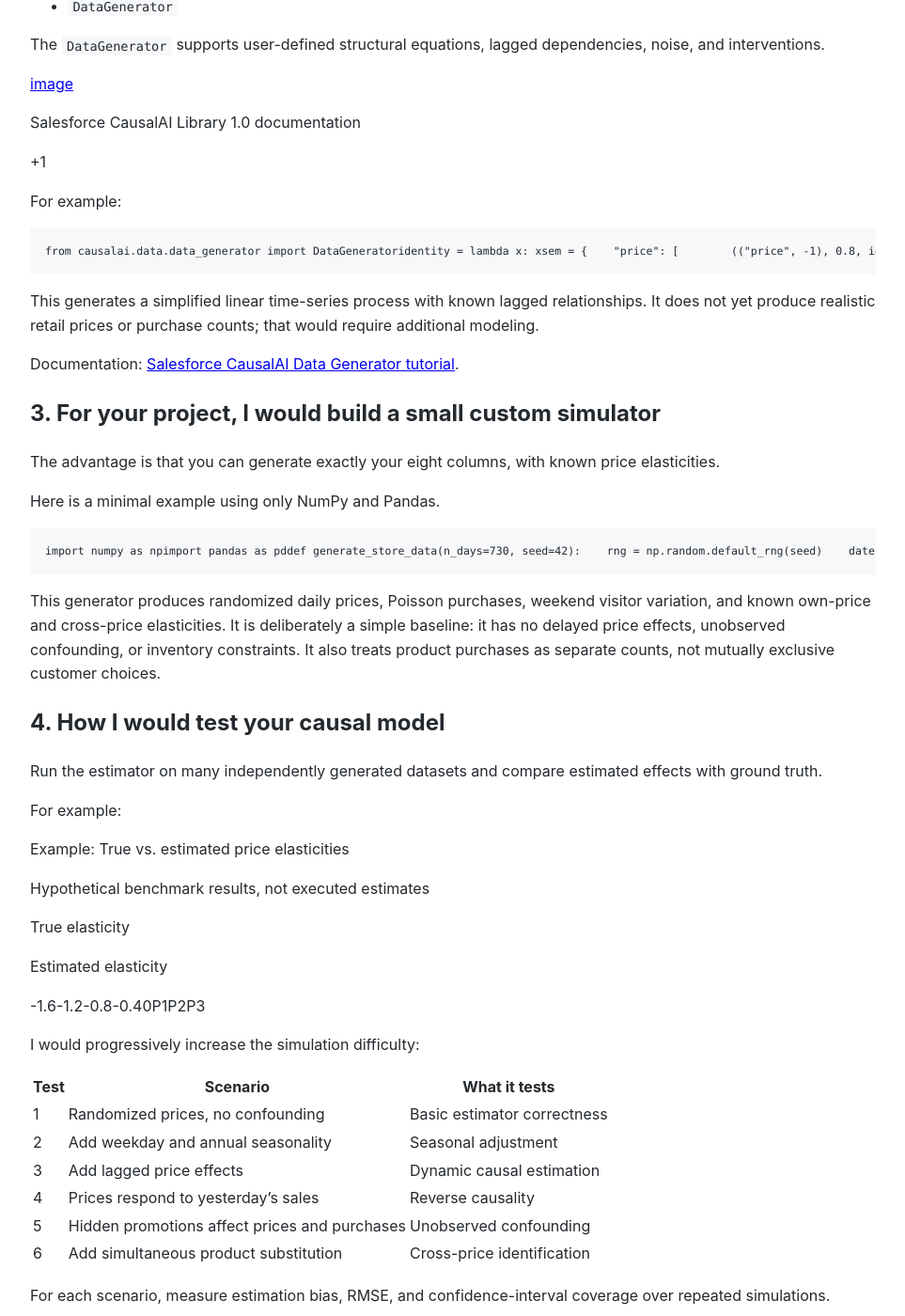
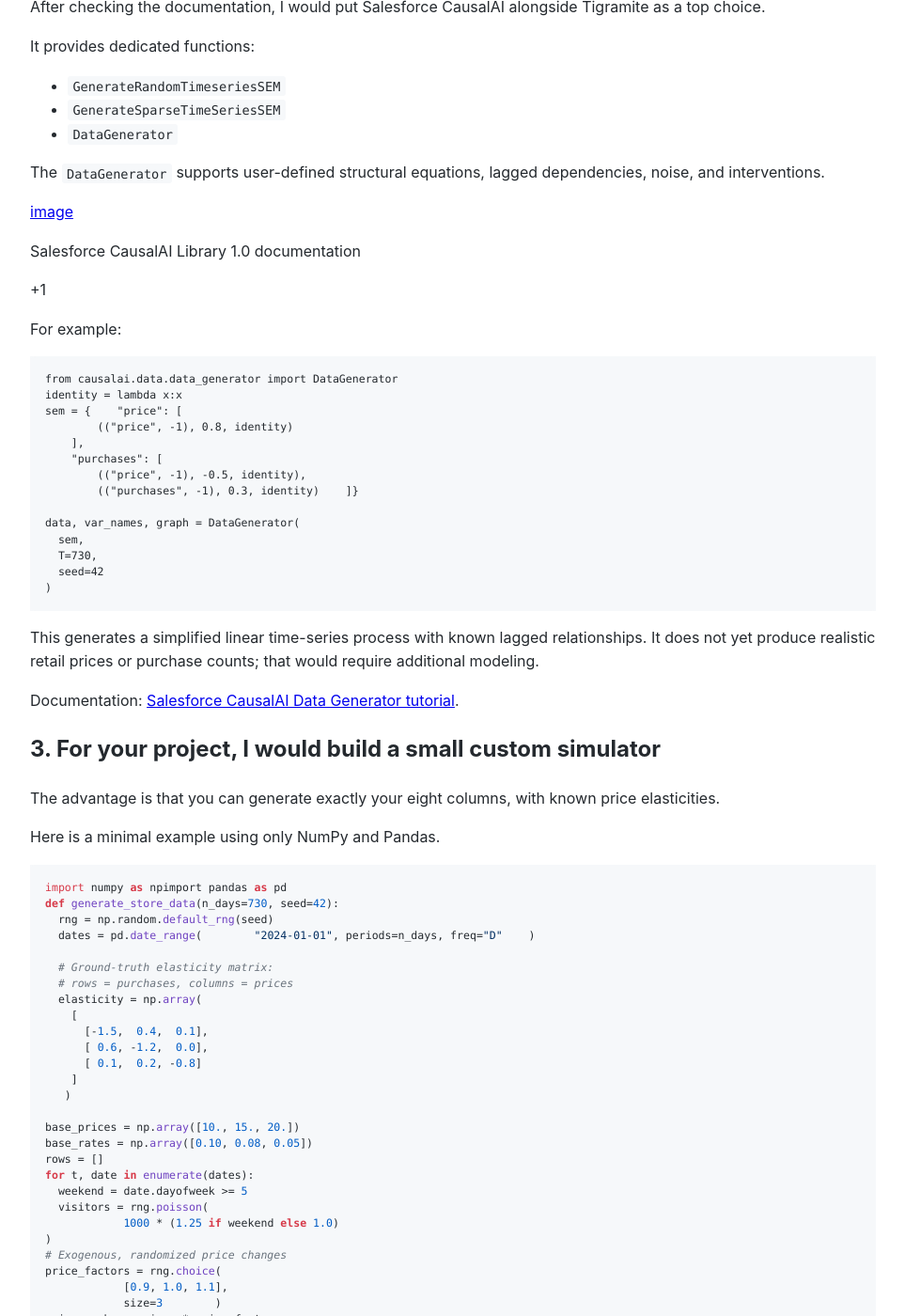
Before and after one commit to Michael-Lubinsky/michael-lubinsky.github.com, a Jekyll site: the page built from ml/causal_2.md, in a window 1280 px wide and 1400 px high, scrolled down 27636 px. Shown: the whole window at 94% size, without its empty margins (158-1121 px from the left). Built offline with Jekyll 4.4.1, drawn with Linux system fonts in a browser that asks for light colours; our own code applies the rules of GitHub Pages for plain Markdown files; some of the changed text lies outside the part shown.

Commit message:
Improve formatting of causal model examples
Refactor code examples for better readability and structure.

````diff
--- a/ml/causal_2.md
+++ b/ml/causal_2.md
@@ -1003,7 +1011,20 @@
 For example:
 
 ```
-from causalai.data.data_generator import DataGeneratoridentity = lambda x: xsem = {    "price": [        (("price", -1), 0.8, identity)    ],    "purchases": [        (("price", -1), -0.5, identity),        (("purchases", -1), 0.3, identity)    ]}data, var_names, graph = DataGenerator(    sem,    T=730,    seed=42)
+from causalai.data.data_generator import DataGenerator
+identity = lambda x:x
+sem = {    "price": [
+        (("price", -1), 0.8, identity)
+    ],
+    "purchases": [
+        (("price", -1), -0.5, identity),
+        (("purchases", -1), 0.3, identity)    ]}
+
+data, var_names, graph = DataGenerator(
+  sem,
+  T=730,
+  seed=42
+)
 ```
 
 This generates a simplified linear time-series process with known lagged relationships. It does not yet produce realistic retail prices or purchase counts; that would require additional modeling.
@@ -1016,8 +1037,35 @@
 
 Here is a minimal example using only NumPy and Pandas.
 
-```
-import numpy as npimport pandas as pddef generate_store_data(n_days=730, seed=42):    rng = np.random.default_rng(seed)    dates = pd.date_range(        "2024-01-01", periods=n_days, freq="D"    )    # Ground-truth elasticity matrix:    # rows = purchases, columns = prices    elasticity = np.array([        [-1.5,  0.4,  0.1],        [ 0.6, -1.2,  0.0],        [ 0.1,  0.2, -0.8]    ])    base_prices = np.array([10., 15., 20.])    base_rates = np.array([0.10, 0.08, 0.05])    rows = []    for t, date in enumerate(dates):        weekend = date.dayofweek >= 5        visitors = rng.poisson(            1000 * (1.25 if weekend else 1.0)        )        # Exogenous, randomized price changes        price_factors = rng.choice(            [0.9, 1.0, 1.1],            size=3        )        prices = base_prices * price_factors
+```python
+import numpy as npimport pandas as pd
+def generate_store_data(n_days=730, seed=42):
+  rng = np.random.default_rng(seed)
+  dates = pd.date_range(        "2024-01-01", periods=n_days, freq="D"    )
+
+  # Ground-truth elasticity matrix:
+  # rows = purchases, columns = prices
+  elasticity = np.array(
+    [
+      [-1.5,  0.4,  0.1],
+      [ 0.6, -1.2,  0.0],
+      [ 0.1,  0.2, -0.8]
+    ]
+   )
+
+base_prices = np.array([10., 15., 20.])
+base_rates = np.array([0.10, 0.08, 0.05])
+rows = []
+for t, date in enumerate(dates):
+  weekend = date.dayofweek >= 5
+  visitors = rng.poisson(
+            1000 * (1.25 if weekend else 1.0)
+)
+# Exogenous, randomized price changes
+price_factors = rng.choice(
+            [0.9, 1.0, 1.1],
+            size=3        )
+prices = base_prices * price_factors
 ```
 
 This generator produces randomized daily prices, Poisson purchases, weekend visitor variation, and known own-price and cross-price elasticities. It is deliberately a simple baseline: it has no delayed price effects, unobserved confounding, or inventory constraints. It also treats product purchases as separate counts, not mutually exclusive customer choices.
````
Also changed, not shown: other parts of ml/causal_2.md (+9 -1 lines).
